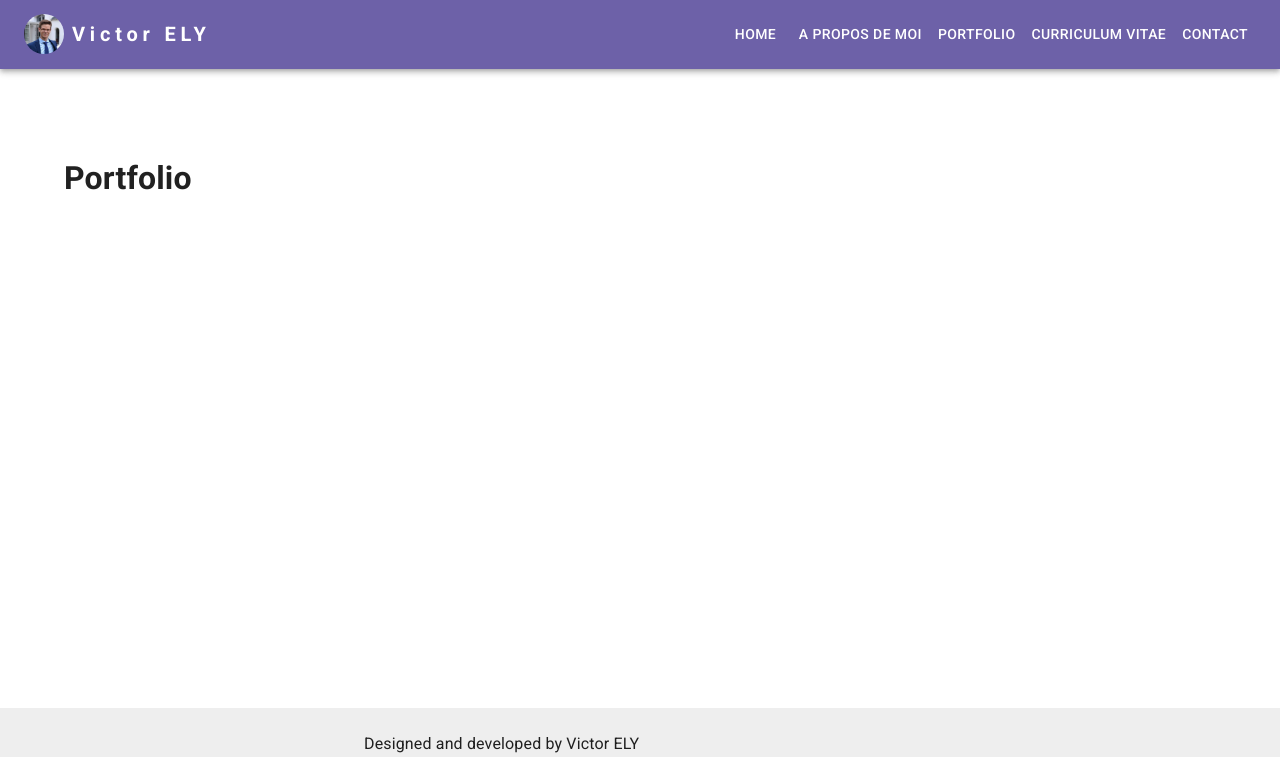
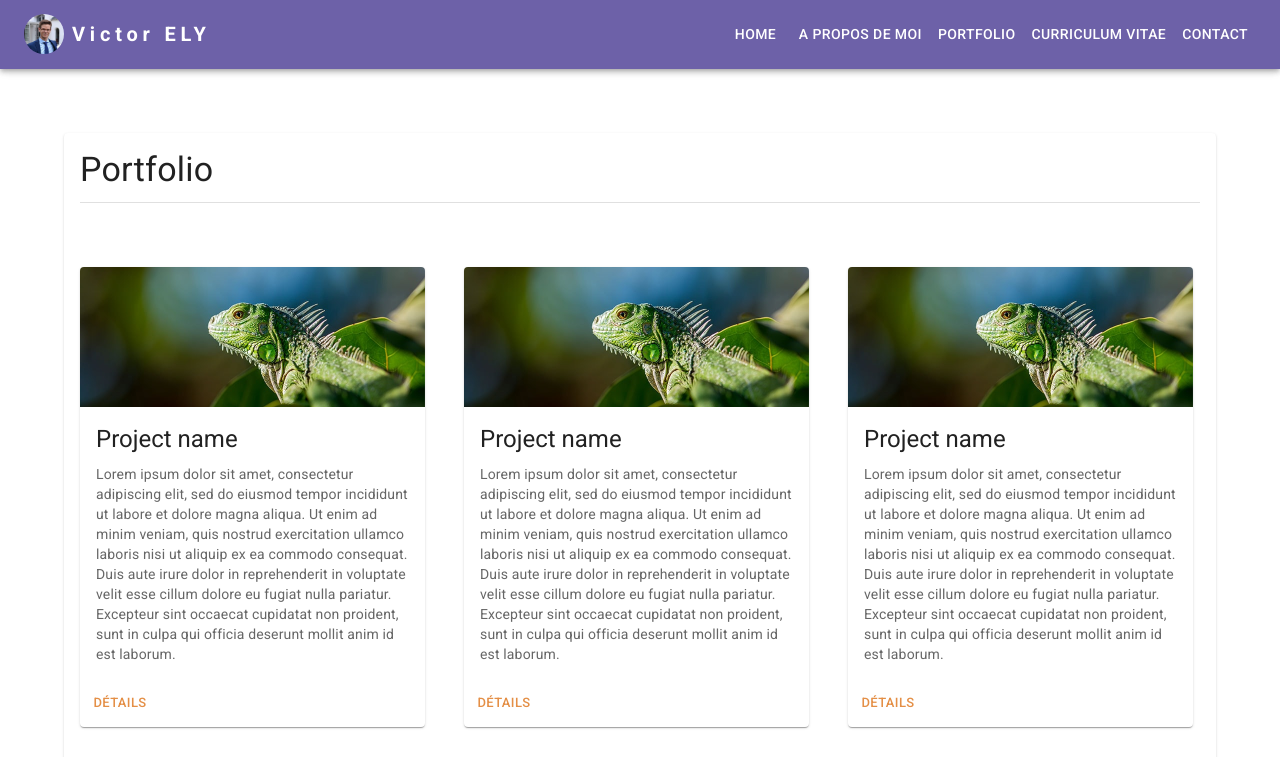
Before and after one commit to VictorGeorgesEly/portfolio, a React (Vite) app: page /portfolio in a window 1280 px wide. Shown: the top 757 px of the page. Built offline with nearby package versions, Linux system fonts and the light colour scheme.

Commit message:
Add the structure of the 'Portfolio' page

```diff
--- a/src/components/Header.tsx
+++ b/src/components/Header.tsx
@@ -53,6 +53,8 @@ function Header(): JSX.Element {
 							textDecoration: 'none',
                             flexGrow: 1,
 						}}
+						component={Link}
+						to="/"
 					>
 						Victor ELY
 					</Typography>
@@ -119,6 +121,8 @@ function Header(): JSX.Element {
 							color: 'inherit',
 							textDecoration: 'none',
 						}}
+						component={Link}
+						to="/"
 					>
 						Victor ELY
 					</Typography>
--- a/src/pages/About.tsx
+++ b/src/pages/About.tsx
@@ -1,23 +1,88 @@
-import { Box, Card, CardContent, Grid, Typography } from "@mui/material";
+import { Box, Card, CardContent, Divider, Grid, Typography } from "@mui/material";
 
 export default function About(): JSX.Element {
   return (
     <Box>
       <Card sx={{ width: "100%" }}>
         <CardContent>
-          <Typography gutterBottom variant="h5" component="div">
+          <Typography gutterBottom variant="h4" component="div">
             About
           </Typography>
-          <hr />
-          <Grid container>
+          <Divider />
+          <Grid container sx={{ mt: 4 }}>
             <Grid item xs={6}>
-              <Typography variant="body2" gutterBottom sx={{borderBottom: '#E48F46 2px solid', display: 'inline-block'}}>
+              <Typography
+                variant="h5"
+                gutterBottom
+                sx={{
+                  borderBottom: "#E48F46 2px solid",
+                  display: "inline-block",
+                }}
+              >
                 Description
               </Typography>
             </Grid>
             <Grid item xs={6}>
-              <Typography variant="body2" gutterBottom sx={{borderBottom: '#E48F46 2px solid', display: 'inline-block'}}>
-                Age
+              <Grid item xs={12}>
+                <Typography
+                  variant="body1"
+                  gutterBottom
+                  sx={{
+                    borderBottom: "#E48F46 2px solid",
+                    display: "inline-block",
+                  }}
+                >
+                  Addresse
+                </Typography>
+                <span> : PARIS, FRANCE</span>
+              </Grid>
+              <Grid item xs={12}>
+                <Typography
+                  variant="body1"
+                  gutterBottom
+                  sx={{
+                    borderBottom: "#E48F46 2px solid",
+                    display: "inline-block",
+                  }}
+                >
+                  Permis
+                </Typography>
+                <span> : B</span>
+              </Grid>
+              <Grid item xs={12}>
+                <Typography
+                  variant="body1"
+                  gutterBottom
+                  sx={{
+                    borderBottom: "#E48F46 2px solid",
+                    display: "inline-block",
+                  }}
+                >
+                  Langues
+                </Typography>
+                <span> : Français | Anglais</span>
+              </Grid>
+            </Grid>
+          </Grid>
+          <Grid container sx={{ mt: 4 }}>
+            <Grid item xs={3}>
+              <Typography variant="body2" gutterBottom align="center">
+                Description
+              </Typography>
+            </Grid>
+            <Grid item xs={3}>
+              <Typography variant="body2" gutterBottom align="center">
+                Description
+              </Typography>
+            </Grid>
+            <Grid item xs={3}>
+              <Typography variant="body2" gutterBottom align="center">
+                Description
+              </Typography>
+            </Grid>
+            <Grid item xs={3}>
+              <Typography variant="body2" gutterBottom align="center">
+                Description
               </Typography>
             </Grid>
           </Grid>
--- a/src/pages/Portfolio.tsx
+++ b/src/pages/Portfolio.tsx
@@ -1,5 +1,132 @@
+import {
+  Box,
+  Button,
+  Card,
+  CardActionArea,
+  CardActions,
+  CardContent,
+  CardMedia,
+  Dialog,
+  DialogActions,
+  DialogContent,
+  DialogContentText,
+  DialogTitle,
+  Divider,
+  Grid,
+  Slide,
+  Typography,
+} from "@mui/material";
+import { TransitionProps } from "@mui/material/transitions";
+import React from "react";
+
+import Reptile from "../assets/reptile.jpg";
+
+const cards = [1, 2, 3, 4, 5, 6, 7, 8, 9];
+
+const Transition = React.forwardRef(function Transition(
+  props: TransitionProps & {
+    children: React.ReactElement<any, any>;
+  },
+  ref: React.Ref<unknown>
+) {
+  return <Slide direction="up" ref={ref} {...props} />;
+});
+
 export default function Portfolio(): JSX.Element {
-    return (
-        <h1>Portfolio</h1>
-    )
+  const [open, setOpen] = React.useState(false);
+
+  const handleClickOpen = () => {
+    setOpen(true);
+  };
+
+  const handleClose = () => {
+    setOpen(false);
+  };
+  return (
+    <Box>
+      <Card sx={{ width: "100%" }}>
+        <CardContent>
+          <Typography gutterBottom variant="h4" component="div">
+            Portfolio
+          </Typography>
+          <Divider />
+          <Grid container spacing={4} sx={{ mt: 4 }}>
+            {cards.map((card) => (
+              <Grid item key={card} xs={12} sm={6} md={4}>
+                <Card
+                  sx={{
+                    maxWidth: 345,
+                    height: "100%",
+                    display: "flex",
+                    flexDirection: "column",
+                  }}
+                >
+                  <CardActionArea onClick={handleClickOpen}>
+                    <CardMedia
+                      component="img"
+                      height="140"
+                      image={Reptile}
+                      alt="green iguana"
+                    />
+                    <CardContent>
+                      <Typography gutterBottom variant="h5" component="div">
+                        Project name
+                      </Typography>
+                      <Typography variant="body2" color="text.secondary">
+                        Lorem ipsum dolor sit amet, consectetur adipiscing elit,
+                        sed do eiusmod tempor incididunt ut labore et dolore
+                        magna aliqua. Ut enim ad minim veniam, quis nostrud
+                        exercitation ullamco laboris nisi ut aliquip ex ea
+                        commodo consequat. Duis aute irure dolor in
+                        reprehenderit in voluptate velit esse cillum dolore eu
+                        fugiat nulla pariatur. Excepteur sint occaecat cupidatat
+                        non proident, sunt in culpa qui officia deserunt mollit
+                        anim id est laborum.
+                      </Typography>
+                    </CardContent>
+                  </CardActionArea>
+                  <CardActions>
+                    <Button
+                      size="small"
+                      color="secondary"
+                      onClick={handleClickOpen}
+                    >
+                      Détails
+                    </Button>
+                    <Dialog
+                      open={open}
+                      TransitionComponent={Transition}
+                      keepMounted
+                      onClose={handleClose}
+                      aria-describedby="alert-dialog-slide-description"
+                    >
+                      <DialogTitle>Description du projet</DialogTitle>
+                      <DialogContent>
+                        <DialogContentText id="alert-dialog-slide-description">
+                          Lorem ipsum dolor sit amet, consectetur adipiscing
+                          elit, sed do eiusmod tempor incididunt ut labore et
+                          dolore magna aliqua. Ut enim ad minim veniam, quis
+                          nostrud exercitation ullamco laboris nisi ut aliquip
+                          ex ea commodo consequat. Duis aute irure dolor in
+                          reprehenderit in voluptate velit esse cillum dolore eu
+                          fugiat nulla pariatur. Excepteur sint occaecat
+                          cupidatat non proident, sunt in culpa qui officia
+                          deserunt mollit anim id est laborum.
+                        </DialogContentText>
+                      </DialogContent>
+                      <DialogActions>
+                        <Button color="secondary" onClick={handleClose}>
+                          Fermer
+                        </Button>
+                      </DialogActions>
+                    </Dialog>
+                  </CardActions>
+                </Card>
+              </Grid>
+            ))}
+          </Grid>
+        </CardContent>
+      </Card>
+    </Box>
+  );
 }
```
Also changed, not shown: src/assets/reptile.jpg (added).
